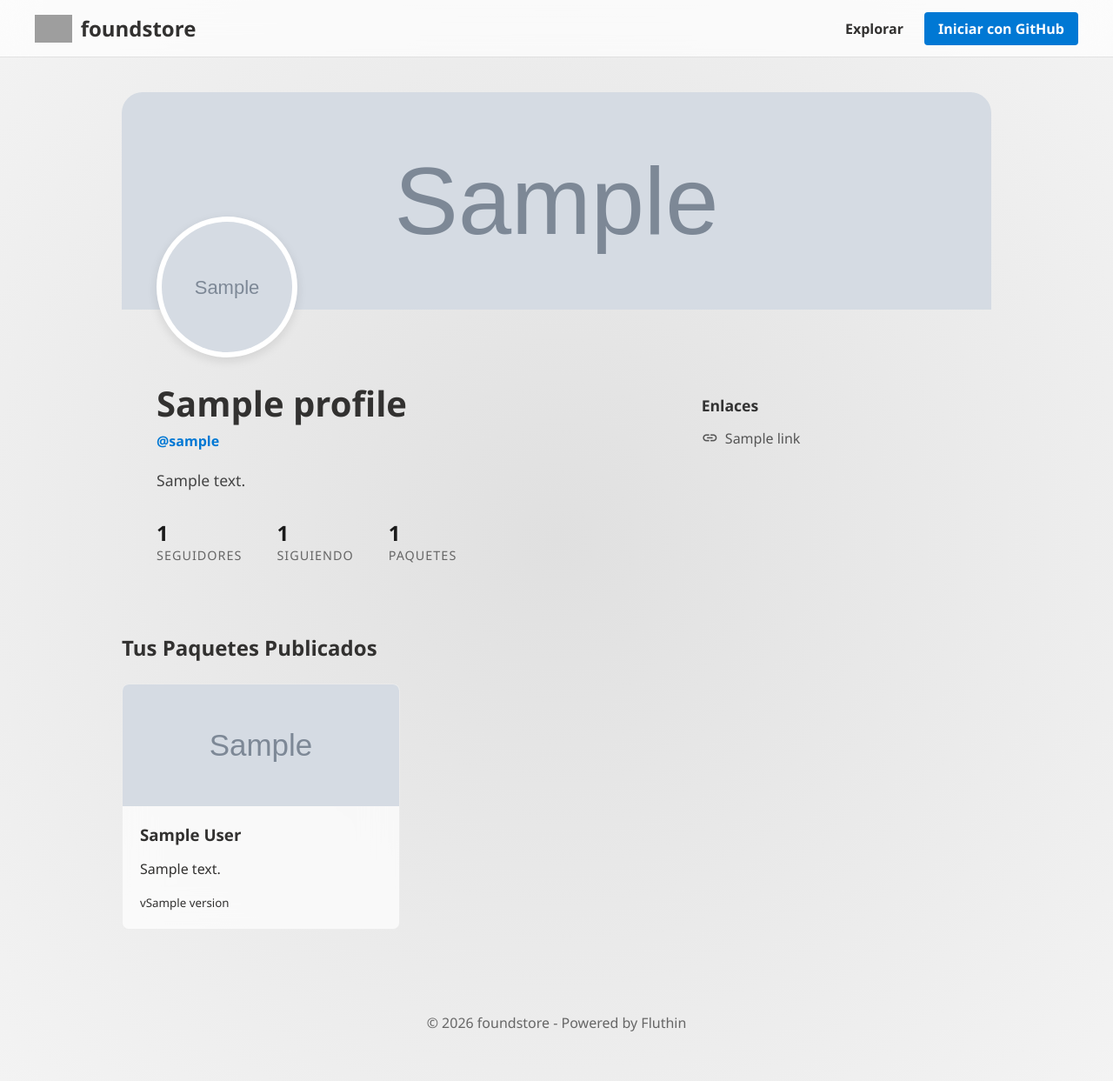
After one commit to JesusQuijada34/foundstore, a Flask app: template templates/user_profile.html in a window 1280 px wide. The commit adds this page. Shown: the whole page at 87% size. Run offline with Flask 3, Linux system fonts and the light colour scheme; the template is opened without the code that fills it: most values are stand-ins (such as "Sample title", 1, 10 or a date in 2020); grey boxes marked "Sample" are stand-in pictures; some web fonts are replaced; grey boxes are pictures that could not be loaded.

Commit message:
Add detailed user profile page with follower counters and Fluent UI design

```diff
--- a/app.py
+++ b/app.py
@@ -75,6 +75,34 @@ def package_detail(package_name):
 
     return render_template("package_detail.html", package=package)
 
+@app.route("/me")
+def my_profile():
+    if not github.authorized:
+        return redirect(url_for("github.login"))
+
+    resp = github.get("/user")
+    if not resp.ok:
+        return "Error obteniendo información de GitHub", 500
+
+    username = resp.json()["login"]
+    ondev_accounts = services.load_ondev_accounts()
+    is_ondev = username in ondev_accounts
+
+    # Cargar perfil y catálogo desde ismyself
+    profile_data = services.get_github_user_profile(username)
+    user_catalog = services.get_catalog(username)
+
+    user_data = ondev_accounts.get(username, {"followers": [], "following": []})
+
+    return render_template("user_profile.html",
+                           username=username,
+                           profile=profile_data,
+                           packages=user_catalog.get("packages", []),
+                           is_ondev=is_ondev,
+                           follower_count=len(user_data.get("followers", [])),
+                           following_count=len(user_data.get("following", [])),
+                           package_count=len(user_catalog.get("packages", [])))
+
 @app.route("/panel")
 def ondev_panel():
     if not github.authorized:
--- a/templates/base.html
+++ b/templates/base.html
@@ -19,6 +19,7 @@
             <div class="nav-links">
                 <a href="/">Explorar</a>
                 {% if session.get('github_oauth_token') %}
+                    <a href="/me">Mi Perfil</a>
                     <a href="/panel">Panel Pro</a>
                     <a href="/logout">Cerrar Sesión</a>
                 {% else %}
--- /dev/null
+++ b/templates/user_profile.html
@@ -0,0 +1,223 @@
+{% extends "base.html" %}
+
+{% block title %}Mi Perfil - foundstore{% endblock %}
+
+{% block content %}
+<div class="user-profile-container">
+    <div class="profile-card liquid-glass">
+        <div class="profile-banner-container" style="background-image: url('{{ profile.banner or 'https://via.placeholder.com/1200x300' }}');">
+            <div class="profile-avatar-wrapper">
+                <img src="{{ profile.logo or 'https://github.com/' + username + '.png' }}" alt="{{ username }}" class="profile-avatar-large">
+            </div>
+        </div>
+
+        <div class="profile-info-section">
+            <div class="profile-main-info">
+                <h1>{{ profile.name or username }}</h1>
+                <p class="profile-username">@{{ username }}</p>
+                <p class="profile-bio">{{ profile.description or 'Sin descripción disponible.' }}</p>
+
+                <div class="profile-stats-grid">
+                    <div class="stat-box">
+                        <span class="stat-value">{{ follower_count }}</span>
+                        <span class="stat-name">Seguidores</span>
+                    </div>
+                    <div class="stat-box">
+                        <span class="stat-value">{{ following_count }}</span>
+                        <span class="stat-name">Siguiendo</span>
+                    </div>
+                    <div class="stat-box">
+                        <span class="stat-value">{{ package_count }}</span>
+                        <span class="stat-name">Paquetes</span>
+                    </div>
+                </div>
+            </div>
+
+            <div class="profile-extra-info">
+                <div class="info-group">
+                    <h3>Enlaces</h3>
+                    <div class="social-links-list">
+                        {% if profile.links %}
+                            {% for link in profile.links %}
+                                <a href="{{ link.url }}" target="_blank" class="social-link-item">
+                                    <span class="material-icons">link</span> {{ link.name }}
+                                </a>
+                            {% endfor %}
+                        {% else %}
+                            <a href="https://github.com/{{ username }}" target="_blank" class="social-link-item">
+                                <span class="material-icons">code</span> GitHub
+                            </a>
+                        {% endif %}
+                    </div>
+                </div>
+
+                {% if is_ondev %}
+                <div class="info-group">
+                    <h3>Estado OnDev</h3>
+                    <span class="badge-ondev-large">Creador Verificado</span>
+                </div>
+                {% endif %}
+            </div>
+        </div>
+    </div>
+
+    <div class="user-packages-section">
+        <h2>Tus Paquetes Publicados</h2>
+        <div class="package-grid">
+            {% for package in packages %}
+            <a href="{{ package.url }}" class="package-card">
+                <div class="package-banner" style="background-image: url('{{ package.banner }}')"></div>
+                <div class="package-info">
+                    <h3>{{ package.display_name }}</h3>
+                    <p>{{ package.description }}</p>
+                    <small>v{{ package.version }}</small>
+                </div>
+            </a>
+            {% else %}
+            <div class="empty-packages">
+                <p>Aún no has publicado ningún paquete.</p>
+                <a href="/panel" class="btn-secondary">Gestionar paquetes</a>
+            </div>
+            {% endfor %}
+        </div>
+    </div>
+</div>
+{% endblock %}
+
+{% block extra_head %}
+<style>
+.user-profile-container {
+    max-width: 1000px;
+    margin: 0 auto;
+}
+
+.profile-card {
+    border-radius: 24px;
+    overflow: hidden;
+    margin-bottom: 40px;
+}
+
+.profile-banner-container {
+    height: 250px;
+    background-size: cover;
+    background-position: center;
+    position: relative;
+}
+
+.profile-avatar-wrapper {
+    position: absolute;
+    bottom: -60px;
+    left: 40px;
+}
+
+.profile-avatar-large {
+    width: 150px;
+    height: 150px;
+    border-radius: 50%;
+    border: 6px solid white;
+    box-shadow: 0 4px 12px rgba(0,0,0,0.1);
+    background: white;
+}
+
+.profile-info-section {
+    padding: 80px 40px 40px;
+    display: grid;
+    grid-template-columns: 2fr 1fr;
+    gap: 40px;
+}
+
+.profile-main-info h1 {
+    margin: 0;
+    font-size: 2.5rem;
+}
+
+.profile-username {
+    color: var(--accent-color);
+    font-weight: 600;
+    margin: 5px 0 20px;
+}
+
+.profile-bio {
+    font-size: 1.1rem;
+    color: #444;
+    line-height: 1.6;
+    margin-bottom: 30px;
+}
+
+.profile-stats-grid {
+    display: flex;
+    gap: 40px;
+}
+
+.stat-box {
+    display: flex;
+    flex-direction: column;
+}
+
+.stat-value {
+    font-size: 1.5rem;
+    font-weight: 800;
+    color: #1a1a1a;
+}
+
+.stat-name {
+    font-size: 0.9rem;
+    color: #666;
+    text-transform: uppercase;
+    letter-spacing: 1px;
+}
+
+.info-group h3 {
+    font-size: 1.1rem;
+    margin-bottom: 15px;
+    color: #333;
+}
+
+.social-links-list {
+    display: flex;
+    flex-direction: column;
+    gap: 10px;
+}
+
+.social-link-item {
+    display: flex;
+    align-items: center;
+    text-decoration: none;
+    color: #555;
+    transition: color 0.2s;
+}
+
+.social-link-item .material-icons {
+    margin-right: 8px;
+    font-size: 1.2rem;
+}
+
+.social-link-item:hover {
+    color: var(--accent-color);
+}
+
+.badge-ondev-large {
+    display: inline-block;
+    background: linear-gradient(135deg, #0078d4, #00c6ff);
+    color: white;
+    padding: 8px 20px;
+    border-radius: 30px;
+    font-weight: 600;
+    font-size: 0.9rem;
+    box-shadow: 0 4px 10px rgba(0,120,212,0.3);
+}
+
+.user-packages-section h2 {
+    margin-bottom: 25px;
+}
+
+.empty-packages {
+    grid-column: 1 / -1;
+    text-align: center;
+    padding: 60px;
+    background: rgba(255,255,255,0.5);
+    border-radius: 20px;
+    border: 2px dashed #ccc;
+}
+</style>
+{% endblock %}
```
